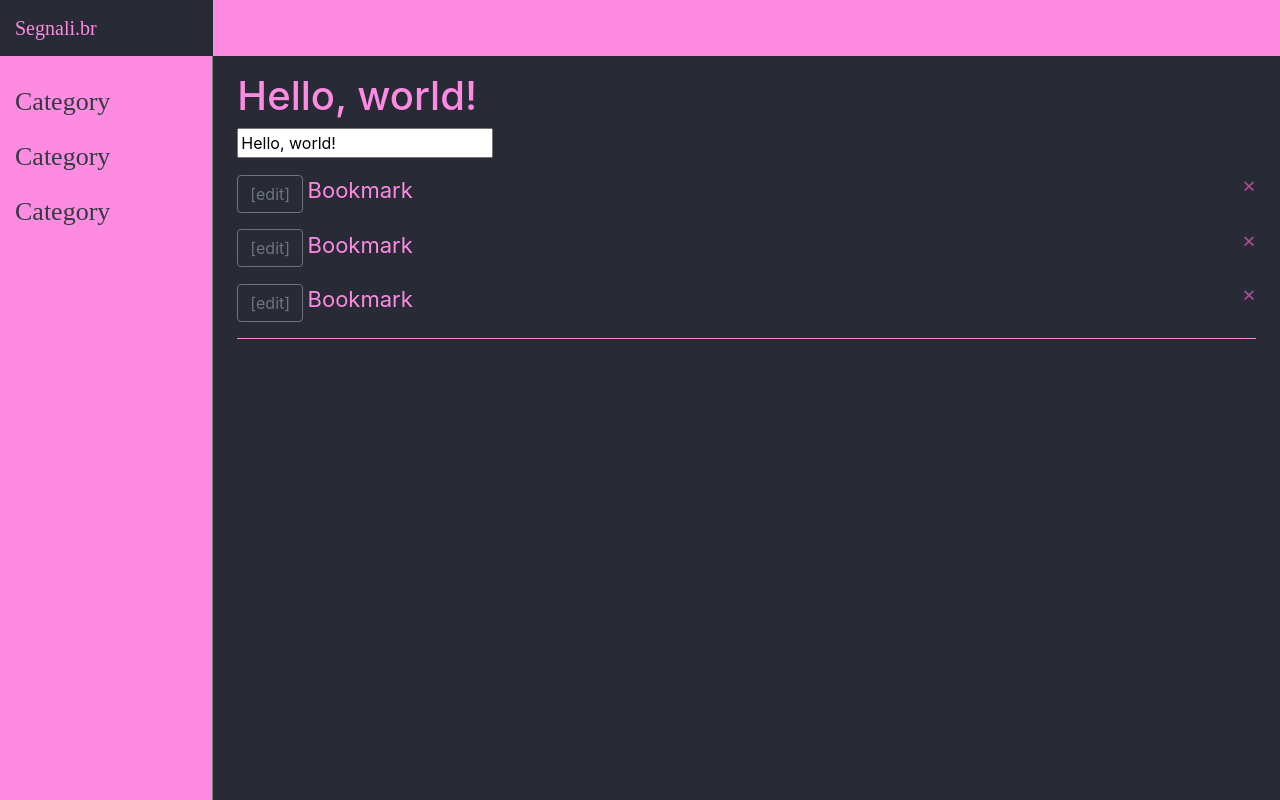
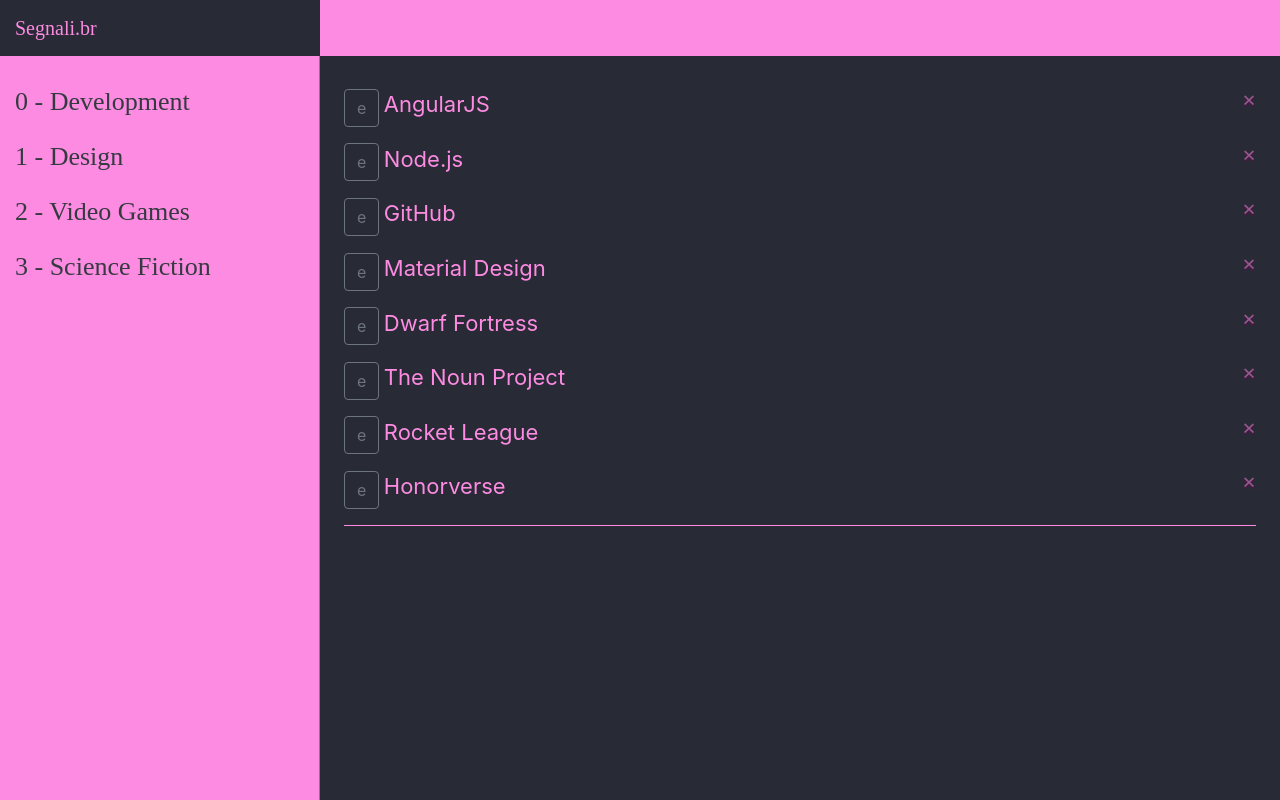
Before and after one commit to rubybrowncoat/angularjs-segnalibr, a plain HTML site: page index.html in a window 1280 px wide. Drawn offline with nearby package versions, Linux system fonts and the light colour scheme.

Commit message:
🥃 020.controllerdata

```diff
--- a/index.html
+++ b/index.html
@@ -1,5 +1,5 @@
 <!doctype html>
-<html ng-app>
+<html ng-app="Segnalibr">
 
 <head>
   <meta charset="utf-8">
@@ -12,51 +12,29 @@
   <!-- <link rel="stylesheet" href="assets/css/animations.css"> -->
 </head>
 
-<body>
+<body ng-controller="MainController">
   <nav class="navbar navbar-dark sticky-top bg-obscuro flex-md-nowrap p-0">
-    <a class="navbar-brand col-sm-3 col-md-2 mr-0 text-perfect" href="#">Segnali.br</a>
+    <a class="navbar-brand col-md-3 mr-0 text-perfect" href="#">Segnali.br</a>
     <div class="w-100 nav-spacer bg-perfect"></div>
   </nav>
   <div class="container-fluid">
     <div class="row">
-      <div class="col-md-2 pt-3 sidebar">
+      <div class="col-md-3 pt-3 sidebar">
         <div class="sidebar-sticky">
           <ul class="nav flex-column">
-            <li class="nav-item">
-              <a href="#">Category</a>
-            </li>
-            <li class="nav-item">
-              <a href="#">Category</a>
-            </li>
-            <li class="nav-item">
-              <a href="#">Category</a>
+            <li class="nav-item" ng-repeat="category in categories" ng-init="catIndex = $index">
+              <a href="{{ category.slug }}">{{ catIndex }} - {{ category.name }}</a>
             </li>
           </ul>
         </div>
       </div>
-      <main role="main" class="col-md-10 ml-sm-auto pt-3 px-4" ng-init="greeting='Hello, world!'">
-        <h1>{{ greeting }}</h1>
-        <input type="text" ng-model="greeting">
-        <div class="segnalibr">
+      <main role="main" class="col-md-9 ml-sm-auto pt-3 px-4">
+        <div class="segnalibr" ng-repeat="bookmark in bookmarks">
           <button type="button" class="close text-perfect segnalibr-close">&times;</button>
           <button type="button" class="btn btn-outline-secondary">
-            [edit]
+            e
           </button>
-          <a href="#" target="_blank">Bookmark</a>
-        </div>
-        <div class="segnalibr">
-          <button type="button" class="close text-perfect segnalibr-close">&times;</button>
-          <button type="button" class="btn btn-outline-secondary">
-            [edit]
-          </button>
-          <a href="#" target="_blank">Bookmark</a>
-        </div>
-        <div class="segnalibr">
-          <button type="button" class="close text-perfect segnalibr-close">&times;</button>
-          <button type="button" class="btn btn-outline-secondary">
-            [edit]
-          </button>
-          <a href="#" target="_blank">Bookmark</a>
+          <a href="{{ bookmark.url }}" target="_blank">{{ bookmark.title }}</a>
         </div>
         <hr/>
       </div>
@@ -68,6 +46,8 @@
   <script src="https://maxcdn.bootstrapcdn.com/bootstrap/4.0.0/js/bootstrap.min.js" integrity="sha384-JZR6Spejh4U02d8jOt6vLEHfe/JQGiRRSQQxSfFWpi1MquVdAyjUar5+76PVCmYl" crossorigin="anonymous"></script>
 
   <script src="https://ajax.googleapis.com/ajax/libs/angularjs/1.7.2/angular.min.js" crossorigin="anonymous"></script>
+
+  <script src="src/segnalibr.application.js"></script>
 </body>
 
 </html>
--- /dev/null
+++ b/src/segnalibr.application.js
@@ -0,0 +1,24 @@
+angular.module('Segnalibr', [
+
+])
+.controller('MainController', ($scope) => {
+  $scope.categories = [
+    { id: 42, slug: 'development', name: 'Development' },
+    { id: 16, slug: 'design', name: 'Design' },
+    { id: 70, slug: 'videogames', name: 'Video Games' },
+    { id: 41, slug: 'scifi', name: 'Science Fiction' },
+  ]
+
+  $scope.bookmarks = [
+    { id: 0, title: 'AngularJS', url: 'https://angularjs.org', category: 'development' },
+    { id: 1, title: 'Node.js', url: 'https://nodejs.org', category: 'development' },
+    { id: 2, title: 'GitHub', url: 'https://github.com', category: 'development' },
+    { id: 3, title: 'Material Design', url: 'https://material.io/design/', category: 'design' },
+    { id: 4, title: 'Dwarf Fortress', url: 'http://www.bay12games.com/dwarves/', category: 'videogames' },
+    { id: 5, title: 'The Noun Project', url: 'https://thenounproject.com', category: 'design' },
+    { id: 6, title: 'Rocket League', url: 'https://www.rocketleague.com', category: 'videogames' },
+    { id: 7, title: 'Honorverse', url: 'https://en.wikipedia.org/wiki/Honorverse', category: 'scifi' },
+  ]
+
+  $scope.hello = 'world'
+})
```
